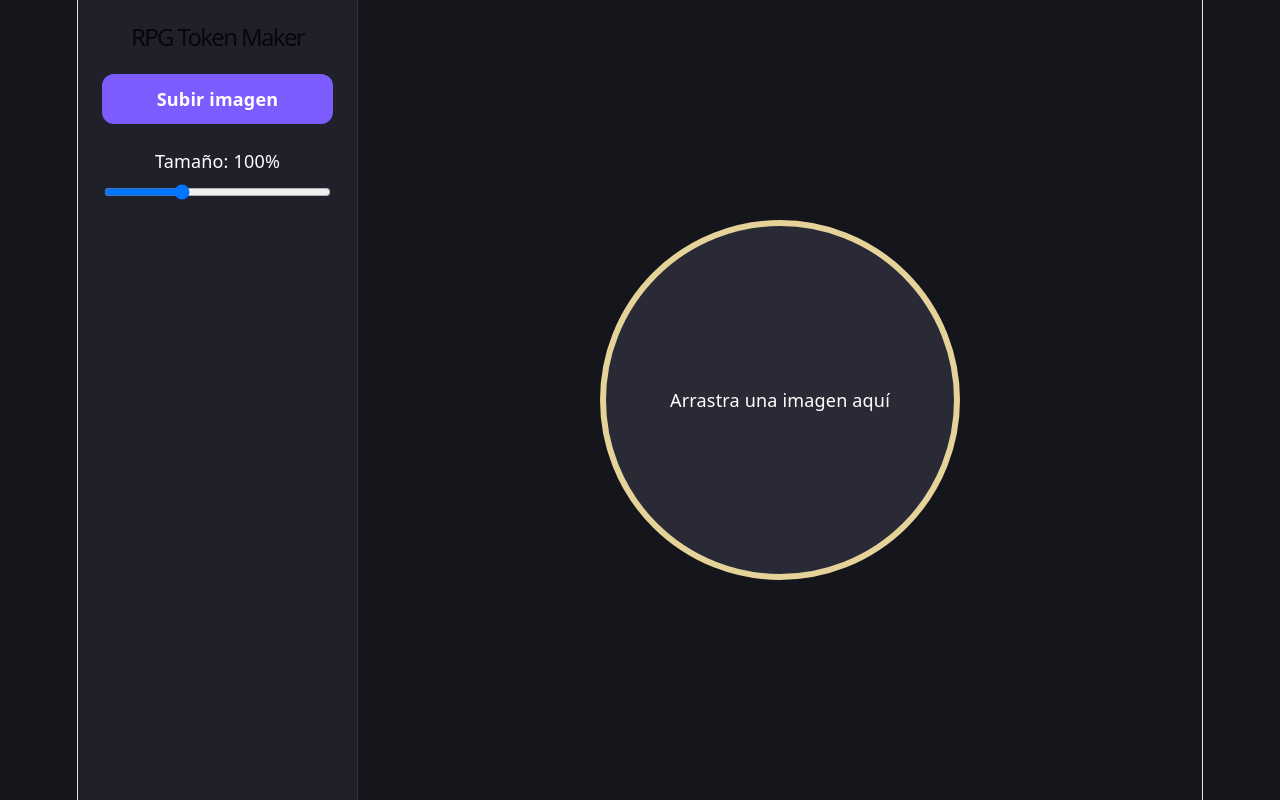
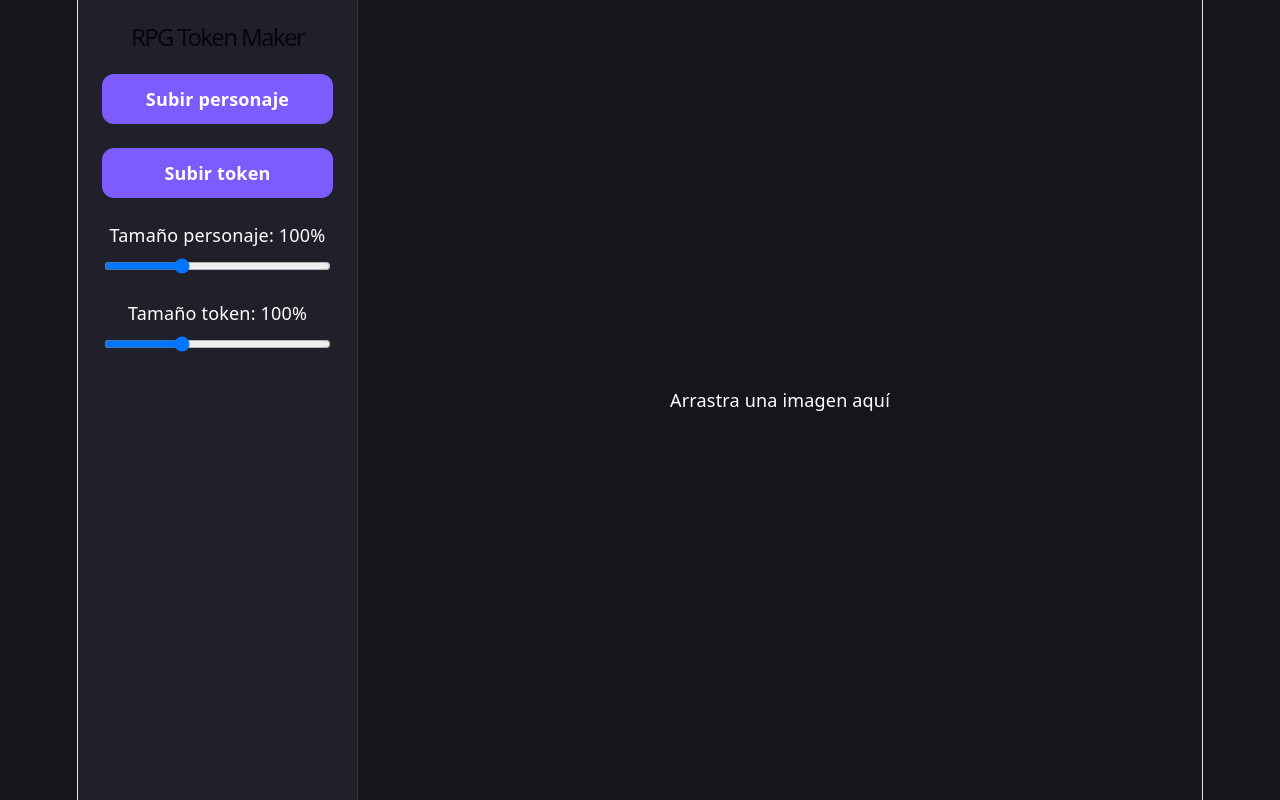
Before and after one commit to MarcRamis/rpg-token-maker, a React (Vite) app in the folder frontend/: page / in a window 1280 px wide. Built offline with nearby package versions, Linux system fonts and the light colour scheme.

Commit message:
Agregar imagen token y escalar

```diff
--- a/frontend/src/App.css
+++ b/frontend/src/App.css
@@ -59,9 +59,6 @@ body {
 .tokenPreview {
   width: 360px;
   height: 360px;
-  border-radius: 50%;
-  border: 6px solid #e6d39a;
-  background: #2a2a36;
   display: grid;
   place-items: center;
   overflow: visible;
@@ -84,3 +81,20 @@ body {
 .characterImage:active {
   cursor: grabbing;
 }
+
+.tokenImage {
+  position: absolute;
+  inset: 0;
+  width: 100%;
+  height: 100%;
+  object-fit: contain;
+  z-index: 2;
+  pointer-events: none;
+}
+
+.characterImage {
+  z-index: 1;
+  cursor: grab;
+  user-select: none;
+  touch-action: none;
+}
--- a/frontend/src/App.tsx
+++ b/frontend/src/App.tsx
@@ -1,5 +1,5 @@
-import { useState } from 'react';
-import './App.css';
+import { useState } from "react";
+import "./App.css";
 
 type Position = {
   x: number;
@@ -7,33 +7,65 @@ type Position = {
 };
 
 function App() {
-  const [imageUrl, setImageUrl] = useState<string | null>(null);
+  const [characterImageUrl, setCharacterImageUrl] = useState<string | null>(
+    null,
+  );
+  const [tokenImageUrl, setTokenImageUrl] = useState<string | null>(null);
   const [scale, setScale] = useState(100);
+  const [tokenScale, setTokenScale] = useState(100);
   const [position, setPosition] = useState<Position>({ x: 0, y: 0 });
 
-  function loadImage(file: File) {
-    if (!file.type.startsWith('image/')) return;
+  function loadCharacterImage(file: File) {
+    if (!file.type.startsWith("image/")) return;
 
-    const url = URL.createObjectURL(file);
-    setImageUrl(url);
+    setCharacterImageUrl(URL.createObjectURL(file));
     setScale(100);
     setPosition({ x: 0, y: 0 });
   }
 
-  function handleImageUpload(event: React.ChangeEvent<HTMLInputElement>) {
+  function loadTokenImage(file: File) {
+    if (!file.type.startsWith("image/")) return;
+
+    setTokenImageUrl(URL.createObjectURL(file));
+  }
+
+  function handleCharacterImageUpload(
+    event: React.ChangeEvent<HTMLInputElement>,
+  ) {
     const file = event.target.files?.[0];
-    if (file) loadImage(file);
+    if (file) loadCharacterImage(file);
+  }
+
+  function handleTokenImageUpload(event: React.ChangeEvent<HTMLInputElement>) {
+    const file = event.target.files?.[0];
+    if (file) loadTokenImage(file);
   }
 
   function handleDrop(event: React.DragEvent<HTMLDivElement>) {
     event.preventDefault();
 
-    const file = event.dataTransfer.files?.[0];
-    if (file) loadImage(file);
+    const files = Array.from(event.dataTransfer.files);
+
+    files.forEach((file) => {
+      if (!file.type.startsWith("image/")) return;
+
+      if (!characterImageUrl) {
+        loadCharacterImage(file);
+        return;
+      }
+
+      if (!tokenImageUrl) {
+        loadTokenImage(file);
+      }
+    });
   }
 
   function handlePointerMove(event: React.PointerEvent<HTMLDivElement>) {
     if (event.buttons !== 1) return;
+
+    const target = event.target as HTMLElement;
+
+    if (!target.classList.contains("characterImage")) return;
 
     const rect = event.currentTarget.getBoundingClientRect();
 
@@ -57,18 +89,41 @@ function App() {
         <h1>RPG Token Maker</h1>
 
         <label className="uploadButton">
-          Subir imagen
-          <input type="file" accept="image/*" onChange={handleImageUpload} />
+          Subir personaje
+          <input
+            type="file"
+            accept="image/*"
+            onChange={handleCharacterImageUpload}
+          />
+        </label>
+
+        <label className="uploadButton">
+          Subir token
+          <input
+            type="file"
+            accept="image/*"
+            onChange={handleTokenImageUpload}
+          />
         </label>
 
         <label className="control">
-          Tamaño: {scale}%
+          Tamaño personaje: {scale}%
           <input
             type="range"
             min="50"
             max="200"
             value={scale}
             onChange={(event) => setScale(Number(event.target.value))}
+          />
+        </label>
+        <label className="control">
+          Tamaño token: {tokenScale}%
+          <input
+            type="range"
+            min="50"
+            max="200"
+            value={tokenScale}
+            onChange={(event) => setTokenScale(Number(event.target.value))}
           />
         </label>
       </aside>
@@ -80,9 +135,9 @@ function App() {
           onDragOver={(event) => event.preventDefault()}
           onPointerMove={handlePointerMove}
         >
-          {imageUrl ? (
+          {characterImageUrl ? (
             <img
-              src={imageUrl}
+              src={characterImageUrl}
               alt="Personaje"
               className="characterImage"
               draggable={false}
@@ -93,6 +148,18 @@ function App() {
           ) : (
             <p>Arrastra una imagen aquí</p>
           )}
+
+          {tokenImageUrl && (
+            <img
+              src={tokenImageUrl}
+              alt="Token"
+              className="tokenImage"
+              draggable={false}
+              style={{
+                transform: `scale(${tokenScale / 100})`,
+              }}
+            />
+          )}
         </div>
       </section>
     </main>
```
